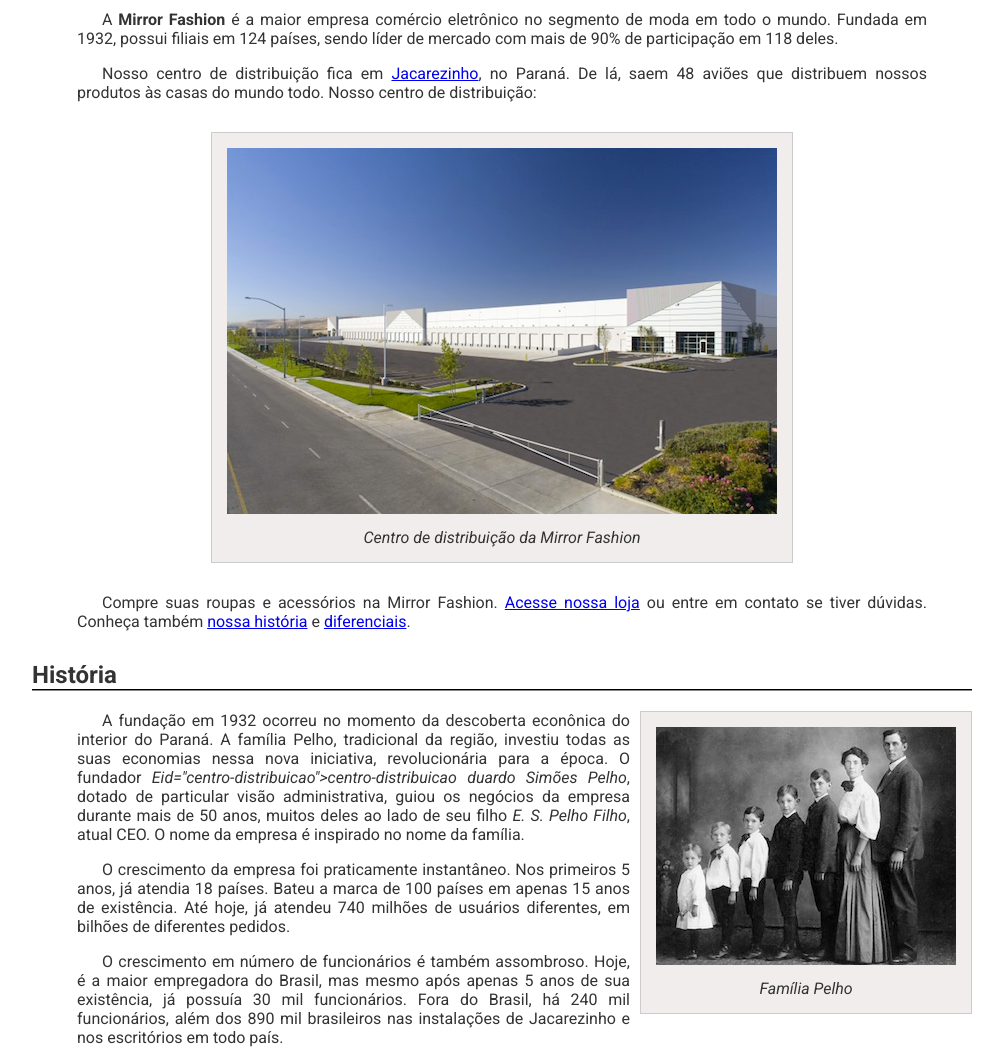
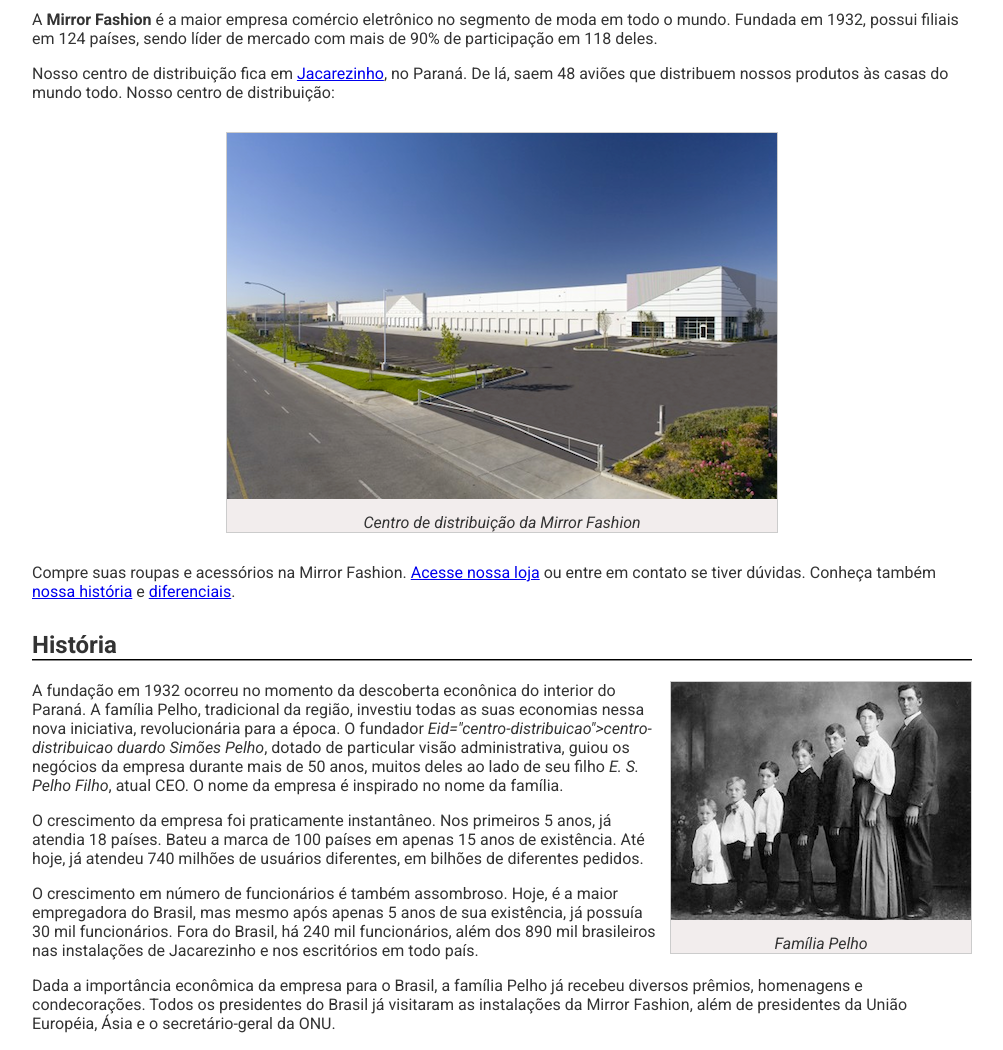
Before and after one commit to Robson1978Oiveira/labs_front, a plain HTML site: page mirrorfashion/sobre.html in a window 1280 px wide. Shown: the part 180-1230 px from the top of the page, without its empty margins (138-1141 px from the left). Drawn offline with Linux system fonts and the light colour scheme.

Commit message:
Lab5_complemento

```diff
--- a/mirrorfashion/css/sobre.css
+++ b/mirrorfashion/css/sobre.css
@@ -25,7 +25,7 @@ h2{
 figure{
     background-color: var(--cor-fundo-img);
     border: 1px solid var(--cor-borda-img);
-    text-align: center;
+    text-align: center;fepi digital
     padding: 15px;
     margin: 30px;
 }
@@ -33,7 +33,7 @@ figure{
 figcaption{
     font-style: italic;
     margin-top: 10px;
-}
+}fepi digital
 
 p {
     padding: 0 45px;
--- a/mirrorfashion/css/style.css
+++ b/mirrorfashion/css/style.css
@@ -1,49 +1,36 @@
+
+:root{
+    --cor-primaria: #a5227e;
+    --cor-secundaria: #a95e2c;
+    --cor-destaque: #cbf20b;
+    --cor-fundo-destaque: #7e8bf1;
+    --cor-base: #333;
+    --cor-menu: #036;
+}
 .sacola {
-    background: url(../img/sacola.png) no-repeat top right;
-    font-size: 14px;
-    padding-right: 35px;
-    text-align: right;
-    width: 140px;
+   background: url(../img/sacola.png) no-repeat top right;
+   font-size: 14px;
+   padding-right: 35px;
+   text-align: right;
+   width: 140px;
 }
 
-p {
-    padding: 0 45px;
-    text-indent: 25px;
-    text-align: justify;
+h1{
+    color: var(--cor-primaria);
+.menu-opcoes ul {
+    font-size: 15px;
 }
 
-#centro-distribuicao{
-    margin-left: auto;
-    margin-right: auto;
-    width: 550px;
-}
-#rodape{
-    color: #777;
-    margin: 30px 0;
-    padding: 30px 0;
-}
-#rodape img {
-    margin-right: 30px;
-    vertical-align: midle;
-    width: 94px;
+h2{
+    color: var(--cor-secundaria);
+.menu-opcoes a {
+    color: var(--cor-menu);
 }
 
-#familia-pelho {
-    float: right;
-    margin: 0 0 10px 10px;
-
+p{
+    color: var(--cor-destaque);
+    background-color: var(--cor-fundo-destaque);
+body {
+    color: var(--cor-base);
+    font-family: "Roboto", sans-serif;
 }
-
-
-.menu-opcoes ul {
-    fonte-size: 15px;
-}
-
-.menu-opcoes a {
-    color: 003366;
-}
-
-body {
-    color: #333333;
-    font-family:'Lucida Sans Unicode', 'Lucida Grande', sans-serif;
-}
```
Also changed, not shown: mirrorfashion/index.html (+5 -0 lines).
